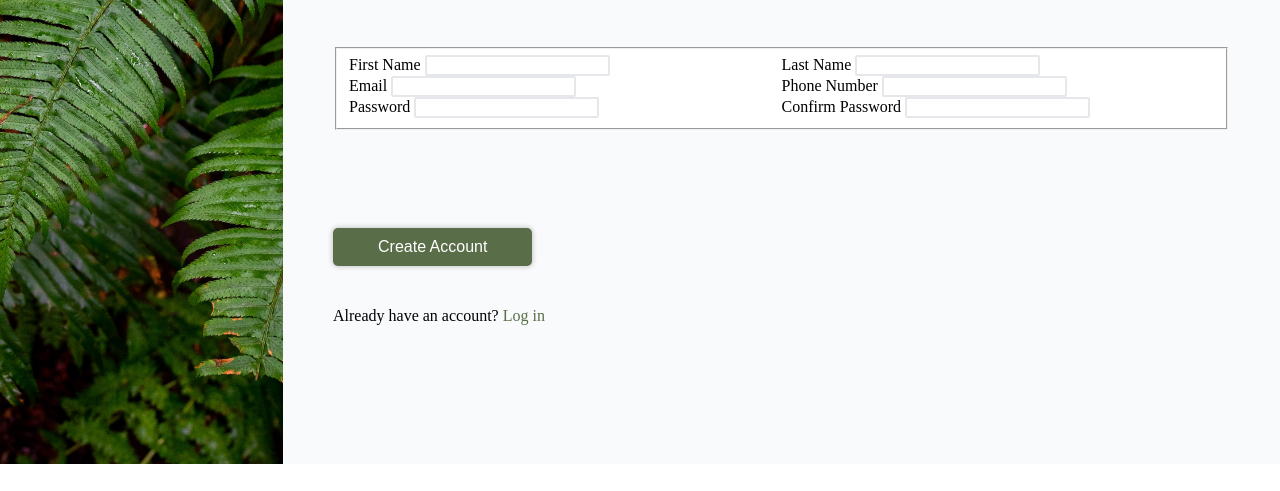
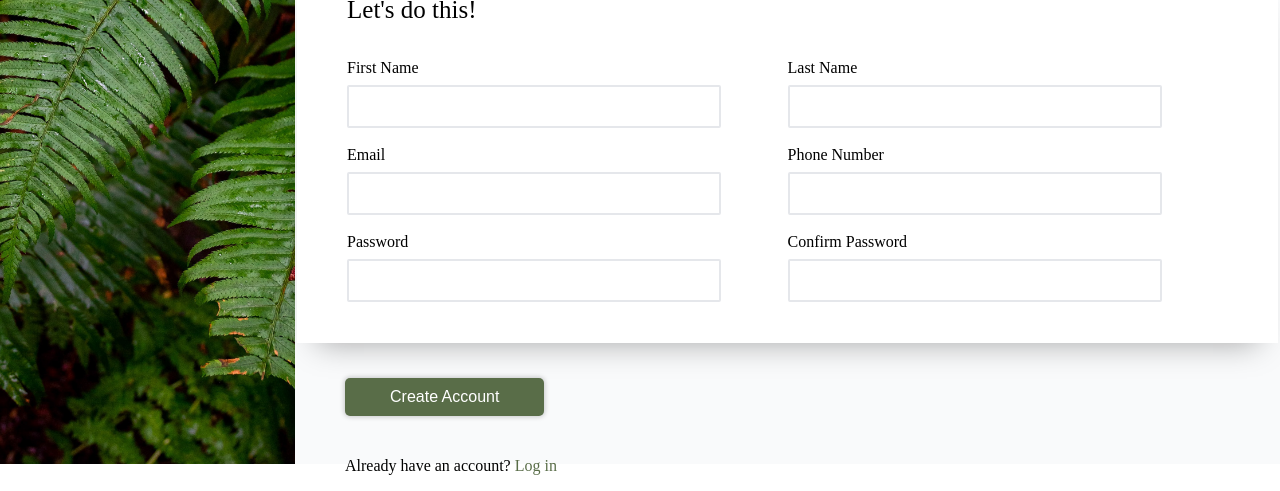
Before and after one commit to MostafaSaad1987/odin-sign-up-form, a plain HTML site: page index.html in a window 1280 px wide. Shown: the part 336-827 px from the top of the page. Before the commit the page ends 800 px from the top, so only its background shows below. Drawn offline with Linux system fonts and the light colour scheme.

Commit message:
Final version.

```diff
--- a/index.html
+++ b/index.html
@@ -7,11 +7,11 @@
     <meta name="viewport" content="width=device-width, initial-scale=1.0">
     <link rel="stylesheet" href="style.css">
     <title>Sign-Up Form</title>
+    <script src="script.js" defer></script>
 </head>
 
 <body>
     <div class="container">
-
         <div class="sideimage">
             <div class="odinText">
                 <img src="images/odin-lined.png" alt="TOP Logo" height="150px">
@@ -32,33 +32,42 @@
             <form action="/signup" id="signupForm" method="post">
                 <fieldset>
                     <div>
-                        <label for="firstName">First Name</label>
-                        <input type="text" id="firstName" name="firstName">
+                        <p>Let's do this!</p>
+                    </div>
+                    <div></div>
+                    <div>
+                        <label for="firstName">First Name</label><br>
+                        <input type="text" id="firstName" name="firstName" required>
                     </div>
 
                     <div>
-                        <label for="lastName">Last Name</label>
-                        <input type="text" id="lastName" name="lastName">
+                        <label for="lastName">Last Name</label><br>
+                        <input type="text" id="lastName" name="lastName" required>
                     </div>
 
                     <div>
-                        <label for="mail">Email</label>
-                        <input type="email" name="mail" id="mail">
+                        <label for="mail">Email</label><br>
+                        <input type="email" name="mail" id="mail" required>
                     </div>
 
                     <div>
-                        <label for="phone">Phone Number</label>
-                        <input type="number" name="phone" id="phone">
+                        <label for="phone">Phone Number</label><br>
+                        <input type="text" name="phone" id="phone" maxlength="10" pattern="\d{10}"
+                            title="Please enter a correct phone number made of 10 digits." required>
                     </div>
 
                     <div>
-                        <label for="pass">Password</label>
-                        <input type="password" name="pass" id="pass">
+                        <label for="pass">Password</label><br>
+                        <input type="password" name="pass" id="pass" required>
                     </div>
 
                     <div>
-                        <label for="conPass">Confirm Password</label>
-                        <input type="password" name="conPass" id="conPass">
+                        <label for="conPass">Confirm Password</label><br>
+                        <input type="password" name="conPass" id="conPass" required>
+                    </div>
+
+                    <div>
+                        <p id="error">* Passwords do not match.</p>
                     </div>
                 </fieldset>
             </form>
--- /dev/null
+++ b/script.js
@@ -0,0 +1,31 @@
+const errorText = document.querySelector("#error");
+
+const passField = document.querySelector("#pass");
+const confirmPassword = document.querySelector("#conPass");
+
+const submitButton = document.querySelector("button");
+
+const numberReg = /\d{10}/g;
+
+
+confirmPassword.addEventListener("input", (event) => { CheckPassword(); });
+passField.addEventListener("input", (event) => { CheckPassword(); });
+
+function CheckPassword() {
+    if (passField.value != confirmPassword.value) {
+        passField.classList.add("passError");
+        confirmPassword.classList.add("passError");
+
+        errorText.textContent = "* Passwords do not match.";
+
+        submitButton.disabled = true;
+    } else {
+        passField.classList.remove("passError");
+        confirmPassword.classList.remove("passError");
+
+        errorText.textContent = "";
+        submitButton.disabled = false;
+    }
+}
+
+CheckPassword();
--- a/style.css
+++ b/style.css
@@ -63,6 +63,14 @@ button {
     box-shadow: 0px 0px 5px 1px rgba(0, 0, 0, 0.2);
 }
 
+button:hover {
+    background-color: #6a8155;
+}
+
+button:active {
+    background-color: #77925f;
+}
+
 input:focus {
     border: 2px solid #00c3ff;
     box-shadow: 0px 0px 5px rgba(0, 0, 0, 0.2);
@@ -82,7 +90,6 @@ a {
     display: flex;
     flex-direction: column;
     justify-content: space-evenly;
-    padding: 50px;
     gap: 25px;
 
     background-color: #F9FAFB;
@@ -92,17 +99,75 @@ fieldset {
     display: flex;
     flex-wrap: wrap;
 
+    border: none;
+
     background-color: white;
+
+    padding: 20px 50px;
+
+    box-shadow: 0px 20px 30px -20px rgba(0, 0, 0, 0.35);
+
+    padding-top: 10px;
 }
 
 fieldset>div {
+    margin-top: 10px;
     flex: 50%;
 }
 
-.textRight {
+fieldset>div:nth-child(1) {
+    margin-top: 0;
+}
+
+fieldset>div>p {
+    margin-bottom: 25px;
+    margin-top: 10px;
+
     font-size: 25px;
 }
 
 button {
     margin-bottom: 25px;
 }
+
+input {
+    width: 85%;
+    padding: 12px 20px;
+    margin: 8px 0;
+    display: inline-block;
+    box-sizing: border-box;
+}
+
+.textRight {
+    padding: 50px;
+}
+
+.bottomStuff {
+    padding-top: 50px;
+    padding-left: 50px;
+}
+
+
+.textRight {
+    font-size: 25px;
+    padding-top: 100px;
+    padding-bottom: 25px;
+}
+
+.bottomStuff {
+    padding-top: 10px;
+}
+
+#error {
+    font-size: 12px;
+    color: red;
+    margin: 0;
+    margin-top: -12px;
+
+    width: 150px;
+    height: 15px;
+}
+
+.passError {
+    border: solid #ff0000 2px;
+}
```
Also changed, not shown: sign-up-form.png (deleted), what to do.txt (deleted).
